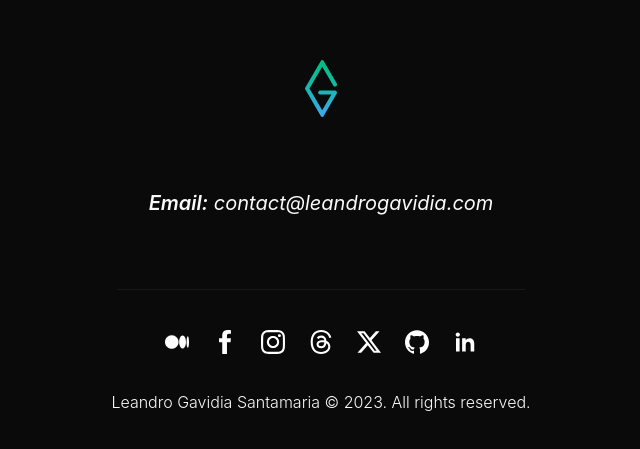
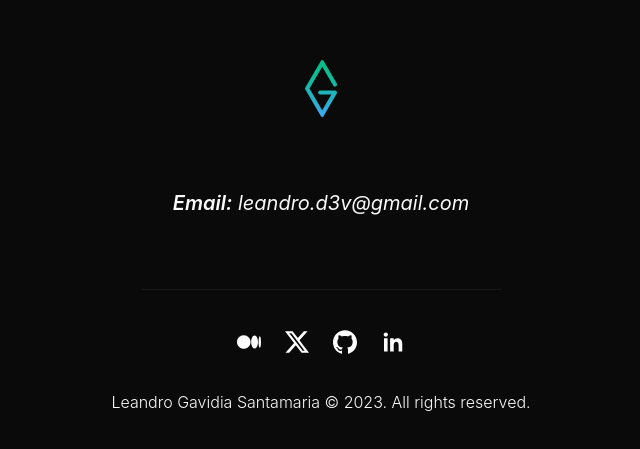
Before and after one commit to leandrogavidia/leandro-gavidia-website, a Next.js app: page / in a window 1280 px wide. Shown: the part 163-612 px from the top of the page, without its empty margins (319-959 px from the left). Built offline with nearby package versions, Linux system fonts and the light colour scheme.

Commit message:
fix: update email address and remove unused social media entries from footer

```diff
--- a/app/page.tsx
+++ b/app/page.tsx
@@ -3,7 +3,7 @@ export default function Home() {
     <div className="w-full flex flex-col justify-center items-center">
       <section className="flex flex-col items-center justify-center w-full gap-5  rounded-lg p-8 text-center">
         <address className="text-lg sm:text-xl">
-          <span className="font-semibold">Email:</span> contact@leandrogavidia.com
+          <span className="font-semibold">Email:</span> leandro.d3v@gmail.com
         </address>
       </section>
     </div>
--- a/components/footer/item-list/index.ts
+++ b/components/footer/item-list/index.ts
@@ -3,21 +3,6 @@ export const itemList = [
         name: "Medium",
         url: "https://medium.com/@leandrogavidia",
         icon: "/images/social-media-icons/medium.svg"
-    },
-    {
-        name: "Facebook",
-        url: "https://www.facebook.com/androgavidia",
-        icon: "/images/social-media-icons/facebook.svg"
-    },
-    {
-        name: "Instagram",
-        url: "https://www.instagram.com/androgavidia/",
-        icon: "/images/social-media-icons/instagram.svg"
-    },
-    {
-        name: "Threads",
-        url: "https://www.threads.net/@androgavidia",
-        icon: "/images/social-media-icons/threads.svg"
     },
     {
         name: "X",
```
